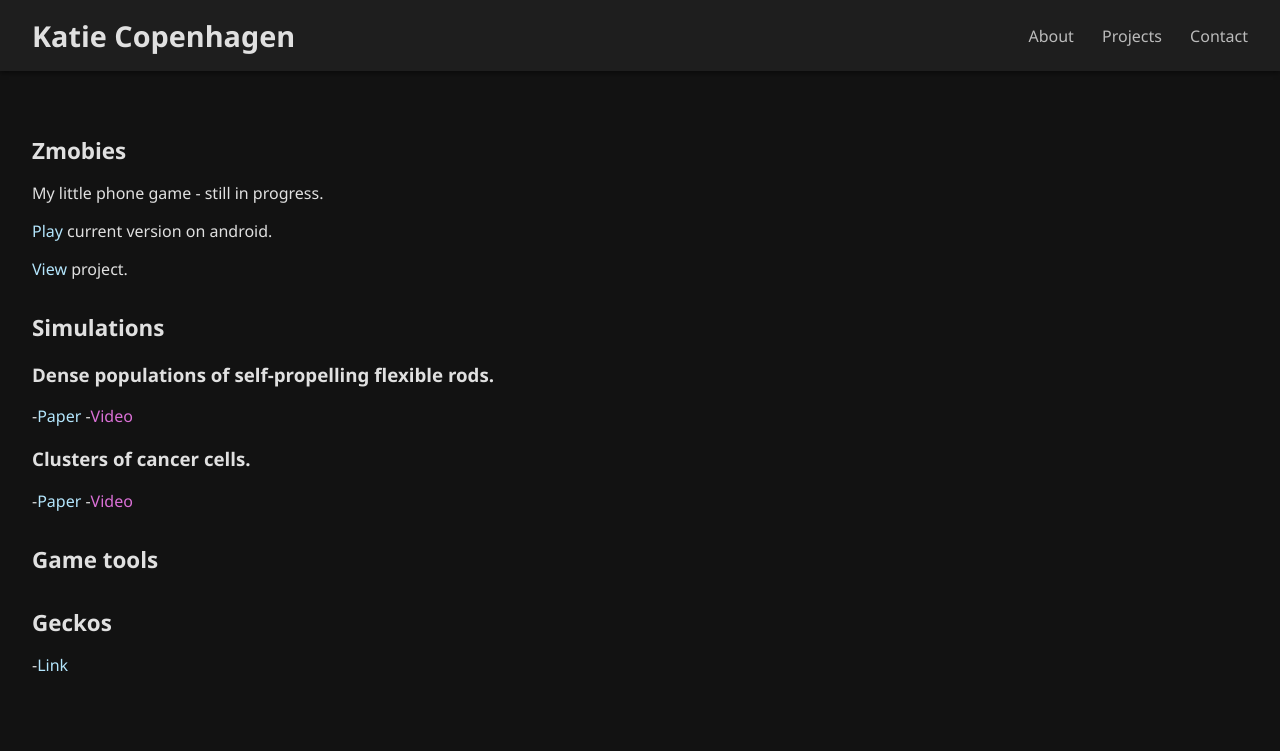
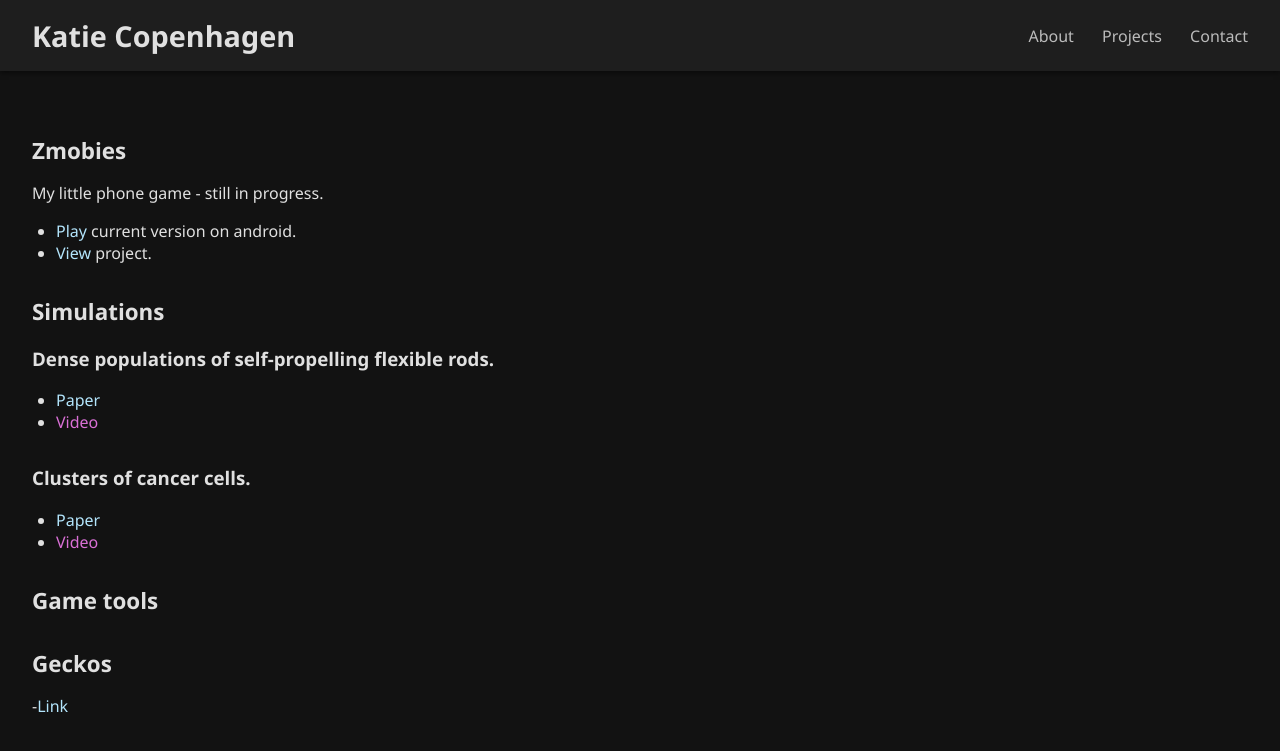
Before and after one commit to kcopenhagen/kcopenhagen.github.io, a Jekyll site: the page built from projects.md, in a window 1280 px wide. Shown: the top 751 px of the page. Built offline with Jekyll 4.4.1, drawn with Linux system fonts in a browser that asks for light colours.

```diff
--- a/projects.md
+++ b/projects.md
@@ -8,25 +8,21 @@ title: Katie Copenhagen
 
 My little phone game - still in progress.
 
-[Play](https://drive.google.com/drive/folders/17zrzNiEpyXOREk8mxCjegsc7m3ZJezom?usp=drive_link) current version on android.
-
-[View](https://github.com/kcopenhagen/Zmobies) project.
+- [Play](https://drive.google.com/drive/folders/17zrzNiEpyXOREk8mxCjegsc7m3ZJezom?usp=drive_link) current version on android.
+- [View](https://github.com/kcopenhagen/Zmobies) project.
 
 ## Simulations
 
 
 ### Dense populations of self-propelling flexible rods.
 
-
--[Paper](https://www.biorxiv.org/content/10.1101/2025.05.23.655808v1.abstract)
--[Video]()
-
+- [Paper](https://www.biorxiv.org/content/10.1101/2025.05.23.655808v1.abstract)
+- [Video]()
 
 ### Clusters of cancer cells.
 
-
--[Paper](https://www.science.org/doi/full/10.1126/sciadv.aar8483)
--[Video]()
+- [Paper](https://www.science.org/doi/full/10.1126/sciadv.aar8483)
+- [Video]()
 
 ## Game tools
 
```
